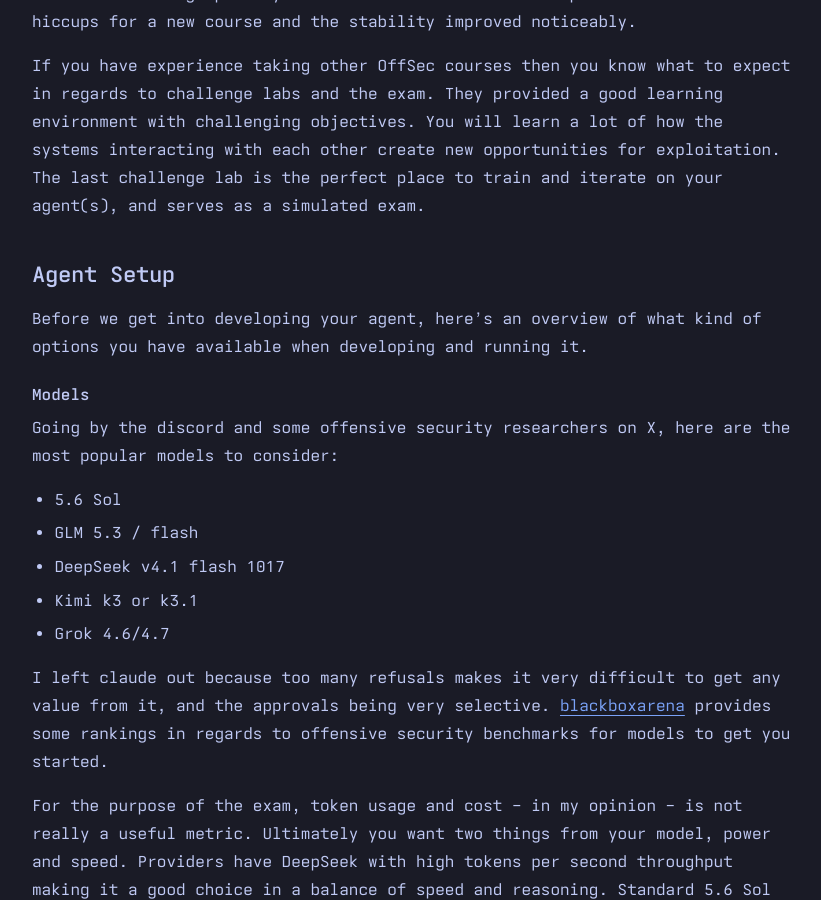
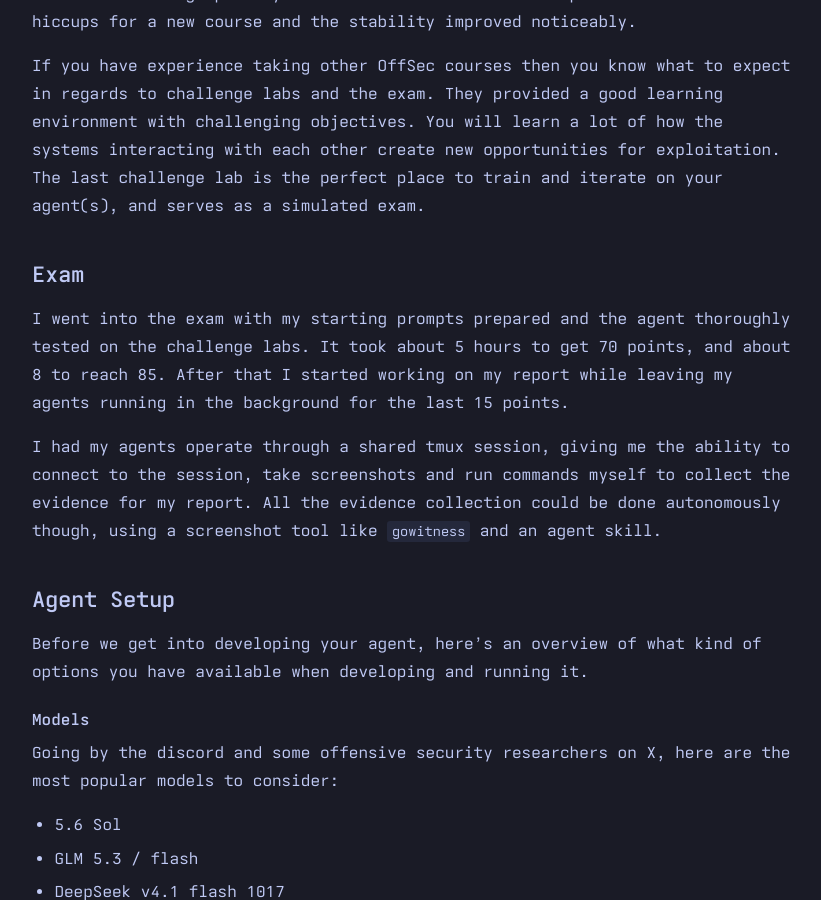
Before and after one commit to 1Gould/1gould.github.io, a Jekyll site: the page built from _posts/2026-11-17-OSAI-Review.md, in a window 1280 px wide and 900 px high, scrolled down 1041 px. Shown: the whole window, without its empty margins (228-1049 px from the left). Built offline with Jekyll 4.4.1, drawn with Linux system fonts in a browser that asks for light colours; some of the changed text lies outside the part shown.

Commit message:
Add exam experience to OSAI review

```diff
--- a/_posts/2026-11-17-OSAI-Review.md
+++ b/_posts/2026-11-17-OSAI-Review.md
@@ -23,6 +23,12 @@ As with all OffSec courses, the material is very thorough with a deep understand
 Initially there were minor issues with the capstone and challenge labs, but in the weeks leading up to my exam I had no issues. It's expected there are a few hiccups for a new course and the stability improved noticeably.
 
 If you have experience taking other OffSec courses then you know what to expect in regards to challenge labs and the exam. They provided a good learning environment with challenging objectives. You will learn a lot of how the systems interacting with each other create new opportunities for exploitation. The last challenge lab is the perfect place to train and iterate on your agent(s), and serves as a simulated exam.
+
+## Exam
+
+I went into the exam with my starting prompts prepared and the agent thoroughly tested on the challenge labs. It took about 5 hours to get 70 points, and about 8 to reach 85. After that I started working on my report while leaving my agents running in the background for the last 15 points.
+
+I had my agents operate through a shared tmux session, giving me the ability to connect to the session, take screenshots and run commands myself to collect the evidence for my report. All the evidence collection could be done autonomously though, using a screenshot tool like `gowitness` and an agent skill.
 
 ## Agent Setup
 
```
Also changed, not shown: other parts of _posts/2026-11-17-OSAI-Review.md (+1 -1 lines).
